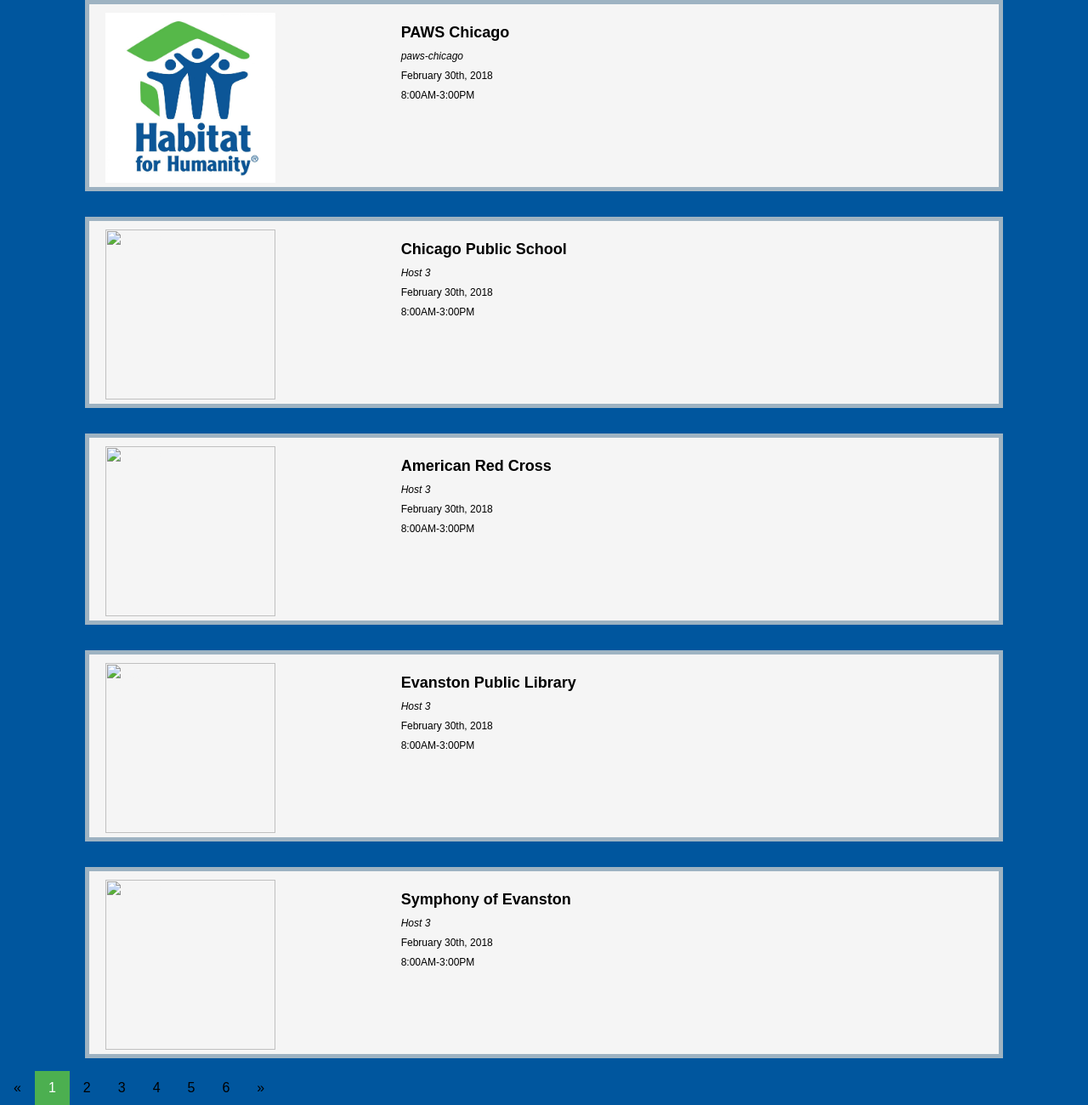
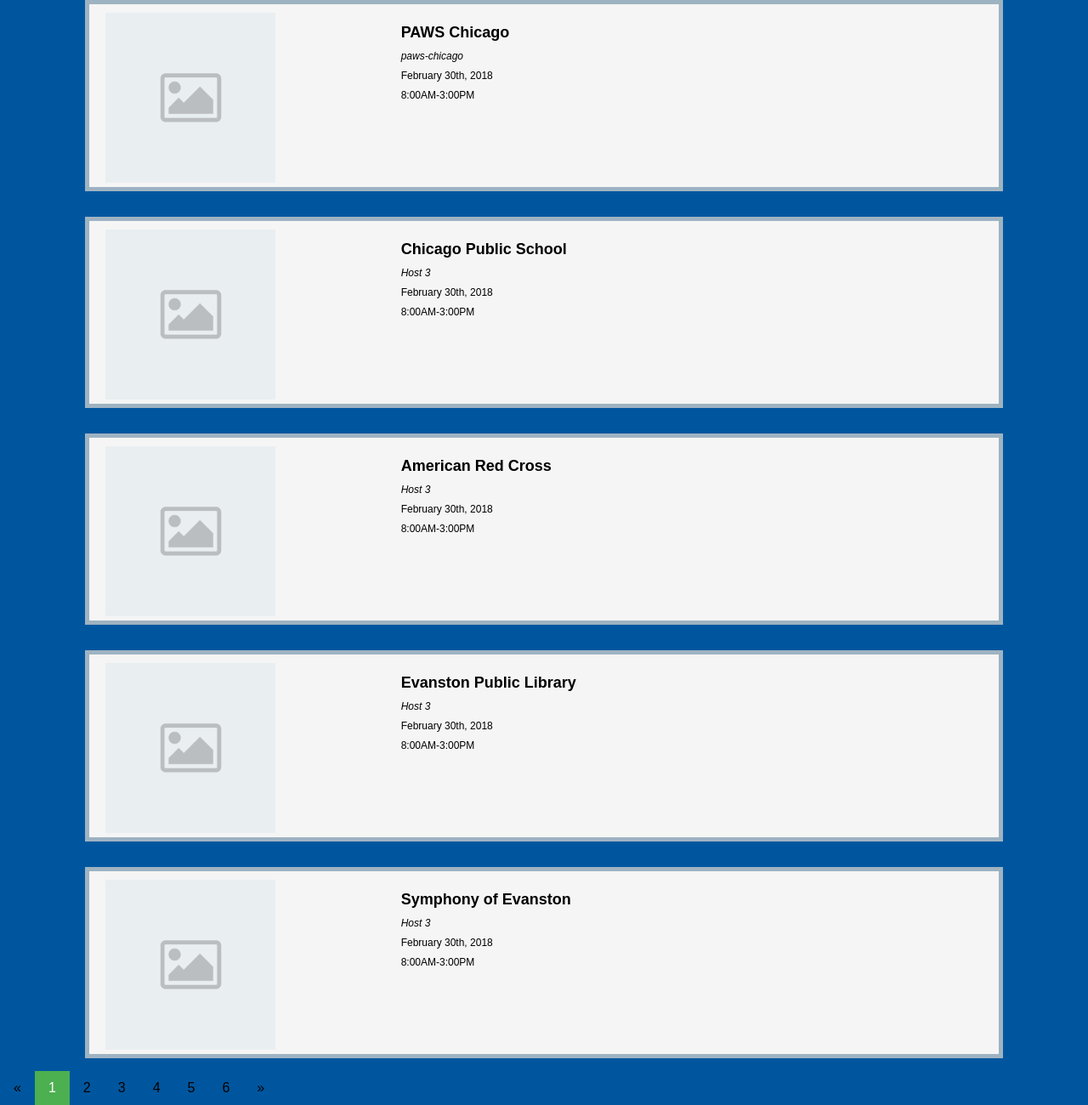
Before and after one commit to evanptang/eecs330volunteer, a plain HTML site: page project_6_files/search_results.html in a window 1280 px wide. Shown: the part 693-1993 px from the top of the page at 85% size. Drawn offline with nearby package versions, Linux system fonts and the light colour scheme.

Commit message:
Added default images for search results

```diff
--- a/project_6_files/search_results.html
+++ b/project_6_files/search_results.html
@@ -108,7 +108,7 @@
     <div class="event-wrapper" id="ev_shelter">
     <div class = "event">
       <div class = "event-image">
-        <img src="images/habitat-for-humanity.jpg" alt="event1">
+        <img src="images/default.png" alt="event1">
       </div>
       <div class = "event-details">
         <p class="event-name"><b> Evanston Animal Shelter</b></p>
@@ -123,7 +123,7 @@
     <div class="event-wrapper" id="paws">
     <div class = "event">
       <div class = "event-image">
-        <img src="images/habitat-for-humanity.jpg" alt="event1">
+        <img src="images/default.png" alt="event1">
       </div>
       <div class = "event-details">
         <p class="event-name"><b> PAWS Chicago</b></p>
@@ -138,7 +138,7 @@
     <div class="event-wrapper" id="cps">
     <div class = "event">
       <div class = "event-image">
-        <img src="images/event3.jpg" alt="event3">
+        <img src="images/default.png" alt="event3">
       </div>
       <div class = "event-details">
         <p class="event-name"><b>Chicago Public School</b></p>
@@ -153,7 +153,7 @@
           <div class="event-wrapper" id="redcross">
     <div class = "event">
       <div class = "event-image">
-        <img src="images/event3.jpg" alt="event3">
+        <img src="images/default.png" alt="event3">
       </div>
       <div class = "event-details">
         <p class="event-name"><b>American Red Cross</b></p>
@@ -168,7 +168,7 @@
     <div class="event-wrapper" id="library">
     <div class = "event">
       <div class = "event-image">
-        <img src="images/event3.jpg" alt="event3">
+        <img src="images/default.png" alt="event3">
       </div>
       <div class = "event-details">
         <p class="event-name"><b>Evanston Public Library</b></p>
@@ -183,7 +183,7 @@
     <div class="event-wrapper" id="symphony">
     <div class = "event">
       <div class = "event-image">
-        <img src="images/event3.jpg" alt="event3">
+        <img src="images/default.png" alt="event3">
       </div>
       <div class = "event-details">
         <p class="event-name"><b>Symphony of Evanston</b></p>
```
Also changed, not shown: project_6_files/images/default.png (added).
